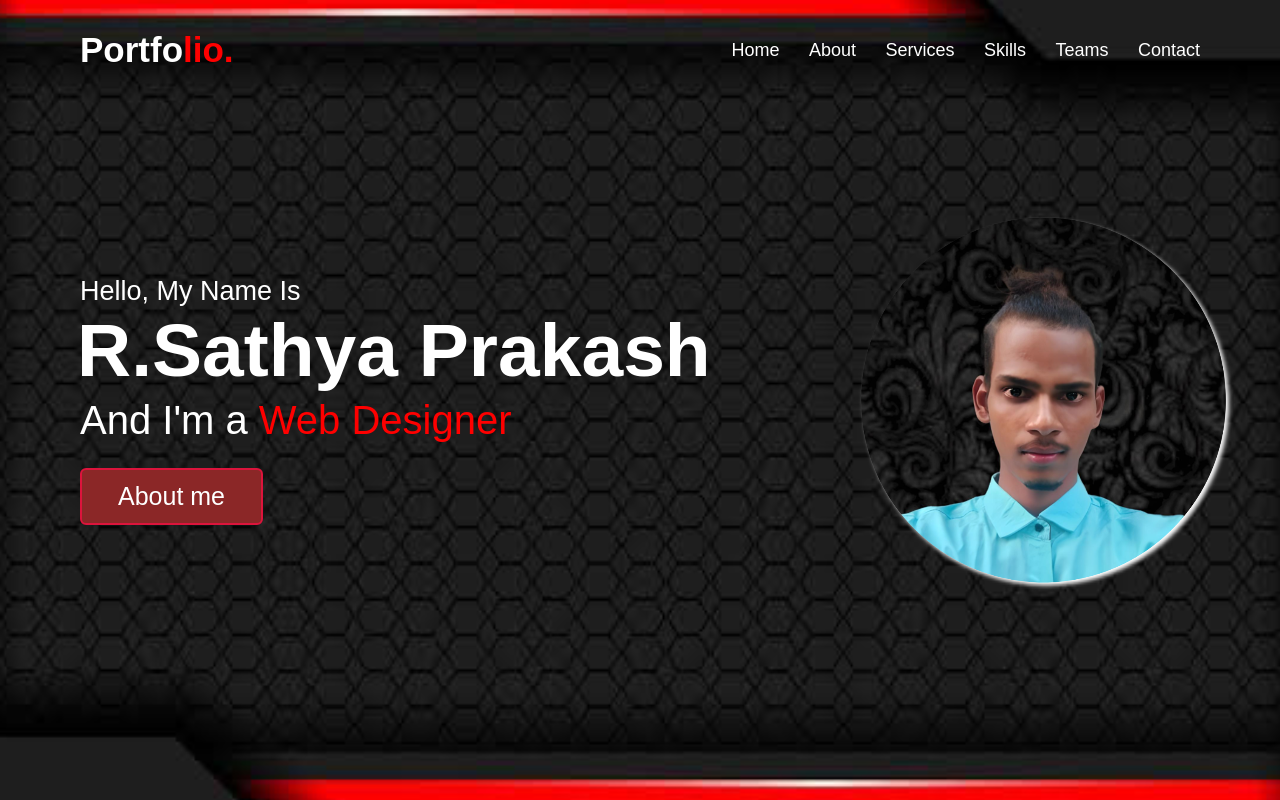
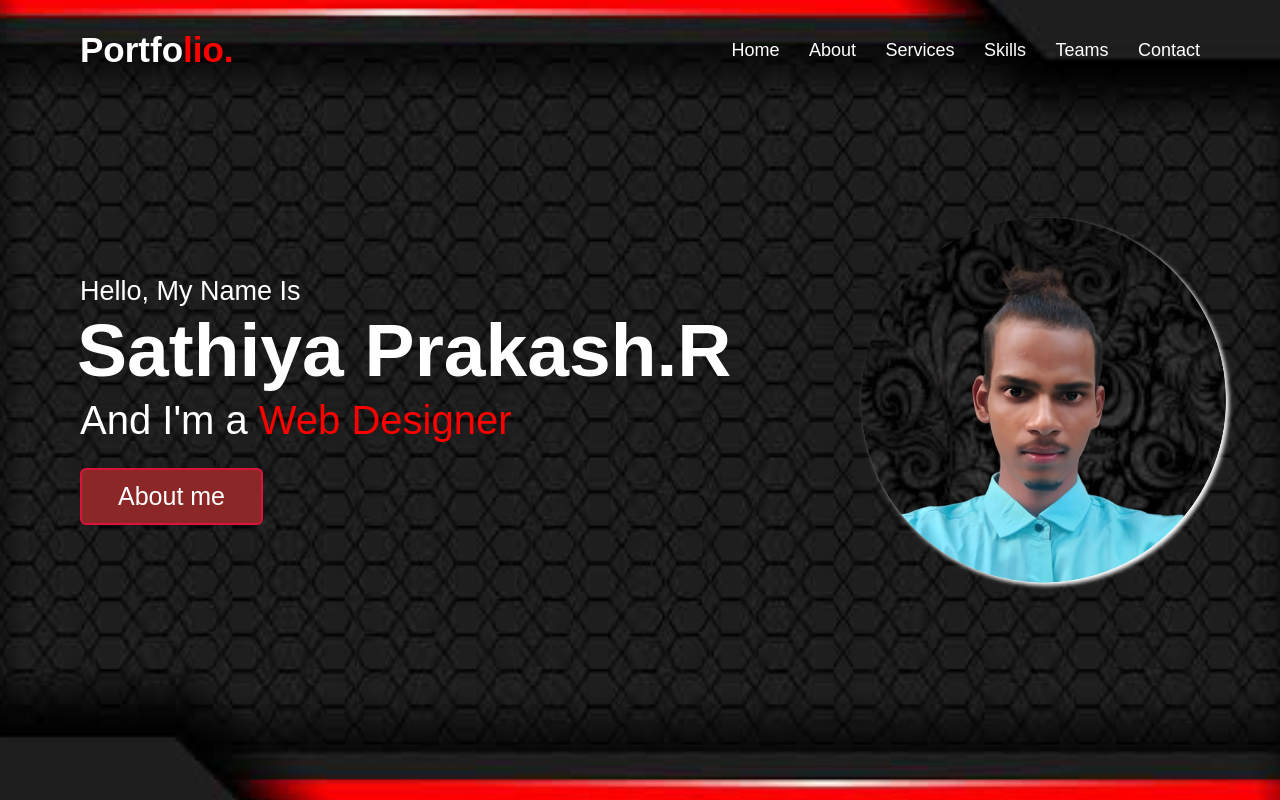
Before and after one commit to Sathya030/Portfolio, a plain HTML site: page index.html in a window 1280 px wide. Drawn offline with Linux system fonts and the light colour scheme.

Commit message:
Update index.html

```diff
--- a/index.html
+++ b/index.html
@@ -32,7 +32,7 @@
         <div class="max-width">
             <div class="home-content">
                 <div class="text-1">Hello, My Name Is</div>
-                <div class="text-2">R.Sathya Prakash</div>
+                <div class="text-2">Sathiya Prakash.R</div>
                 <div class="text-3">And I'm a <span id="typing">Web Designer</span></div>
                 <a href="#">About me</a>
             </div>
```
